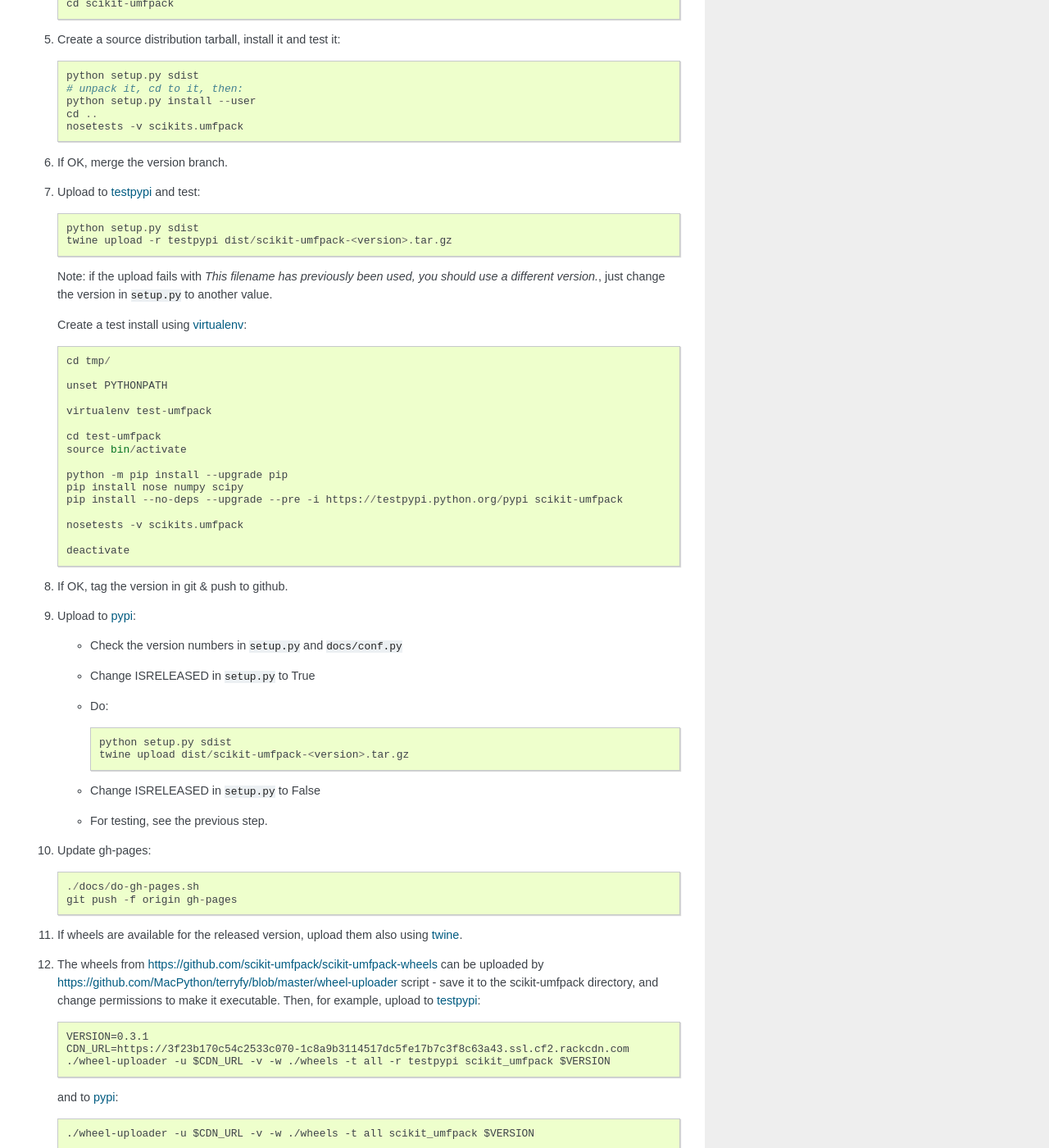
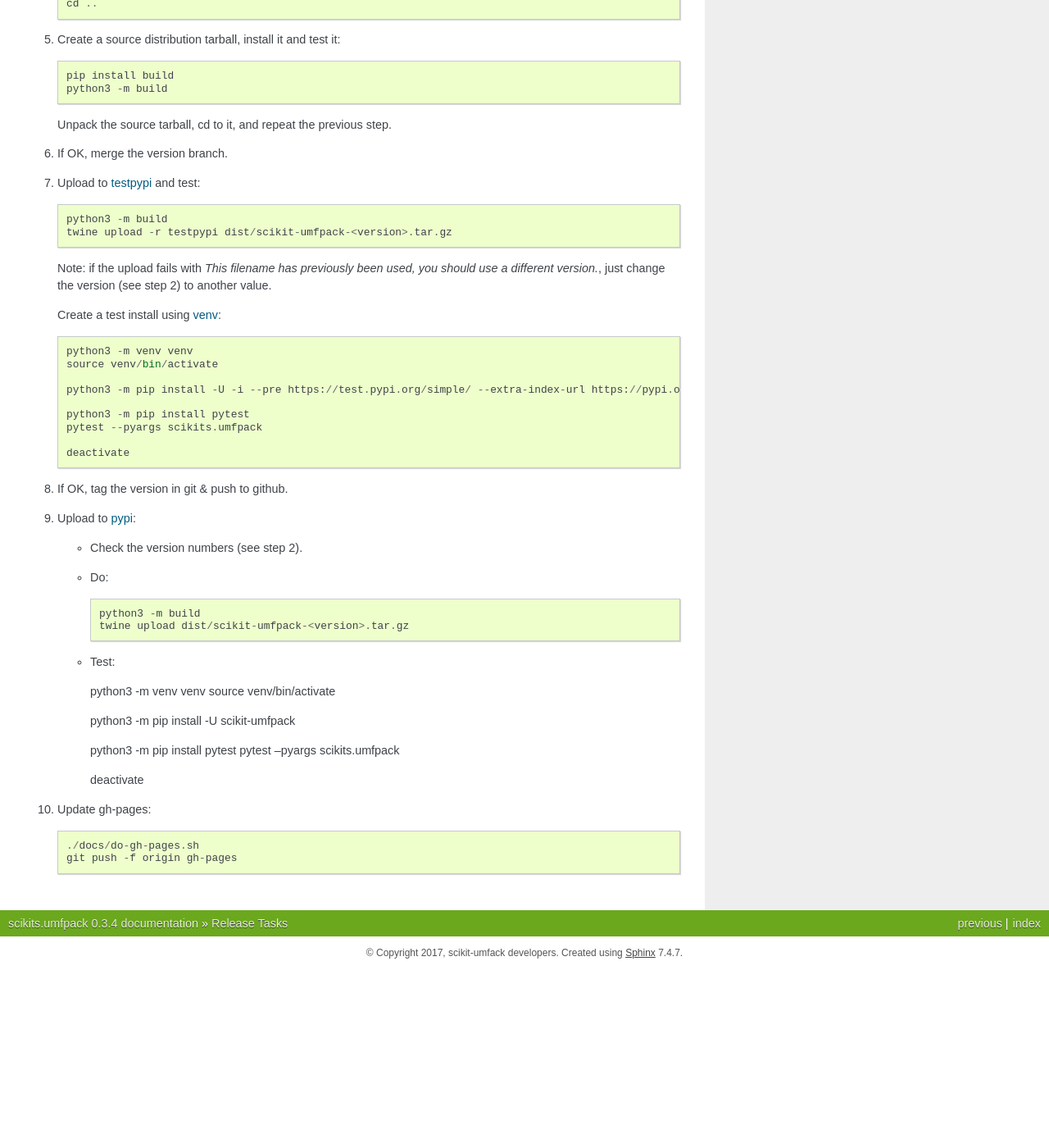
Before and after one commit to scikit-umfpack/scikit-umfpack, a Sphinx documentation site: the page built from docs/release.rst, in a window 1280 px wide and 1400 px high, scrolled down 1041 px. Shown: the whole window at 82% size. Built offline with Sphinx 7.4.7, drawn with Linux system fonts in a browser that asks for light colours; after the commit the page ends 2223 px from its top, so only the background shows below that; some of the changed text lies outside the part shown.

Commit message:
DOC: update documentation for meson-build

```diff
--- a/docs/links.inc
+++ b/docs/links.inc
@@ -12,4 +12,4 @@
 .. _testpypi: https://testpypi.python.org/pypi
 .. _twine: https://pypi.python.org/pypi/twine
 
-.. _virtualenv: https://virtualenv.pypa.io
+.. _venv: https://docs.python.org/3/library/venv.html
--- a/docs/release.rst
+++ b/docs/release.rst
@@ -22,10 +22,10 @@ Release Tasks
    Then register your accounts::
 
      # testpypi
-     python setup.py register -r https://testpypi.python.org/pypi
+     python3 setup.py register -r https://testpypi.python.org/pypi
 
      # pypi
-     python setup.py register
+     python3 setup.py register
 
    To be able to upload to pypi/testpypi without sending your password in plain
    text, install `twine`_. An upload is then done simply by::
@@ -42,57 +42,49 @@ Release Tasks
 
 #. Bump version number:
 
-   - in ``setup.py``
-   - in ``docs/conf.py``
+   - in ``meson.build``
+   - in ``pyproject.toml``
 
 #. Regenerate and review the documentation::
 
-     python setup.py build_ext -i build_sphinx
-     firefox build/sphinx/html/index.html
+     cd docs && make html && cd ..
+     firefox docs/_build/html/index.html
 
 #. Install and test the git version that is to be released. In the git
    repository, do::
 
-     python setup.py install --user
+     pip install .
+     cd docs
+     pytest --pyargs scikits.umfpack
      cd ..
-     nosetests -v scikits.umfpack
-     cd scikit-umfpack
 
 #. Create a source distribution tarball, install it and test it::
 
-     python setup.py sdist
-     # unpack it, cd to it, then:
-     python setup.py install --user
-     cd ..
-     nosetests -v scikits.umfpack
+     pip install build
+     python3 -m build
+
+   Unpack the source tarball, cd to it, and repeat the previous step.
 
 #. If OK, merge the version branch.
 
 #. Upload to `testpypi`_ and test::
 
-     python setup.py sdist
+     python3 -m build
      twine upload -r testpypi dist/scikit-umfpack-<version>.tar.gz
 
    Note: if the upload fails with `This filename has previously been used, you
-   should use a different version.`, just change the version in ``setup.py``
+   should use a different version.`, just change the version (see step 2)
    to another value.
 
-   Create a test install using `virtualenv`_::
+   Create a test install using `venv`_::
 
-     cd tmp/
+     python3 -m venv venv
+     source venv/bin/activate
 
-     unset PYTHONPATH
+     python3 -m pip install -U -i --pre https://test.pypi.org/simple/ --extra-index-url https://pypi.org/simple/ scikit-umfpack
 
-     virtualenv test-umfpack
-
-     cd test-umfpack
-     source bin/activate
-
-     python -m pip install --upgrade pip
-     pip install nose numpy scipy
-     pip install --no-deps --upgrade --pre -i https://testpypi.python.org/pypi scikit-umfpack
-
-     nosetests -v scikits.umfpack
+     python3 -m pip install pytest
+     pytest --pyargs scikits.umfpack
 
      deactivate
 
@@ -100,36 +92,25 @@ Release Tasks
 
 #. Upload to `pypi`_:
 
-   - Check the version numbers in ``setup.py`` and ``docs/conf.py``
-   - Change ISRELEASED in ``setup.py`` to True
+   - Check the version numbers (see step 2).
    - Do::
 
-
-       python setup.py sdist
+       python3 -m build
        twine upload dist/scikit-umfpack-<version>.tar.gz
 
-   - Change ISRELEASED in ``setup.py`` to False
-   - For testing, see the previous step.
+   - Test::
+
+     python3 -m venv venv
+     source venv/bin/activate
+
+     python3 -m pip install -U scikit-umfpack
+
+     python3 -m pip install pytest
+     pytest --pyargs scikits.umfpack
+
+     deactivate
 
 #. Update gh-pages::
 
      ./docs/do-gh-pages.sh
      git push -f origin gh-pages
-
-#. If wheels are available for the released version, upload them also using
-   `twine`_.
-
-#. The wheels from https://github.com/scikit-umfpack/scikit-umfpack-wheels can
-   be uploaded by
-   https://github.com/MacPython/terryfy/blob/master/wheel-uploader script -
-   save it to the scikit-umfpack directory, and change permissions to make it
-   executable. Then, for example, upload to `testpypi`_::
-
-     VERSION=0.3.1
-     CDN_URL=https://3f23b170c54c2533c070-1c8a9b3114517dc5fe17b7c3f8c63a43.ssl.cf2.rackcdn.com
-     ./wheel-uploader -u $CDN_URL -v -w ./wheels -t all -r testpypi scikit_umfpack $VERSION
-
-
-   and to `pypi`_::
-
-     ./wheel-uploader -u $CDN_URL -v -w ./wheels -t all scikit_umfpack $VERSION
```
Also changed, not shown: docs/develop.rst (+21 -5 lines), docs/install.rst (+0 -21 lines).
